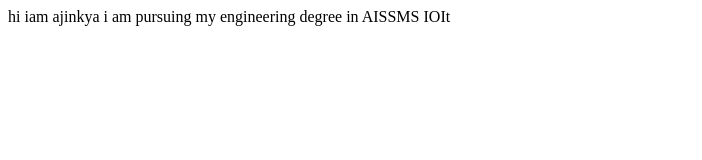
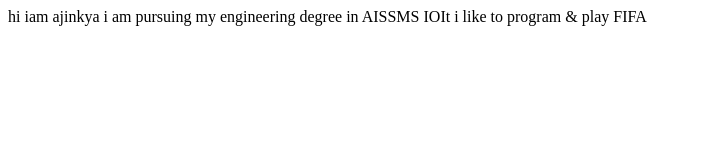
Before and after one commit to ajinkyajagdale21/ajinkya-site, a plain HTML site: page index.html in a window 1280 px wide. Shown: the whole page, without its empty margins (0-702 px from the left). Drawn offline with Linux system fonts and the light colour scheme.

Commit message:
update intrest

```diff
--- a/index.html
+++ b/index.html
@@ -9,5 +9,6 @@
 
     hi iam ajinkya
     i am pursuing my engineering degree in AISSMS IOIt
+    i like to program & play FIFA
 </body>
 </html>
```
